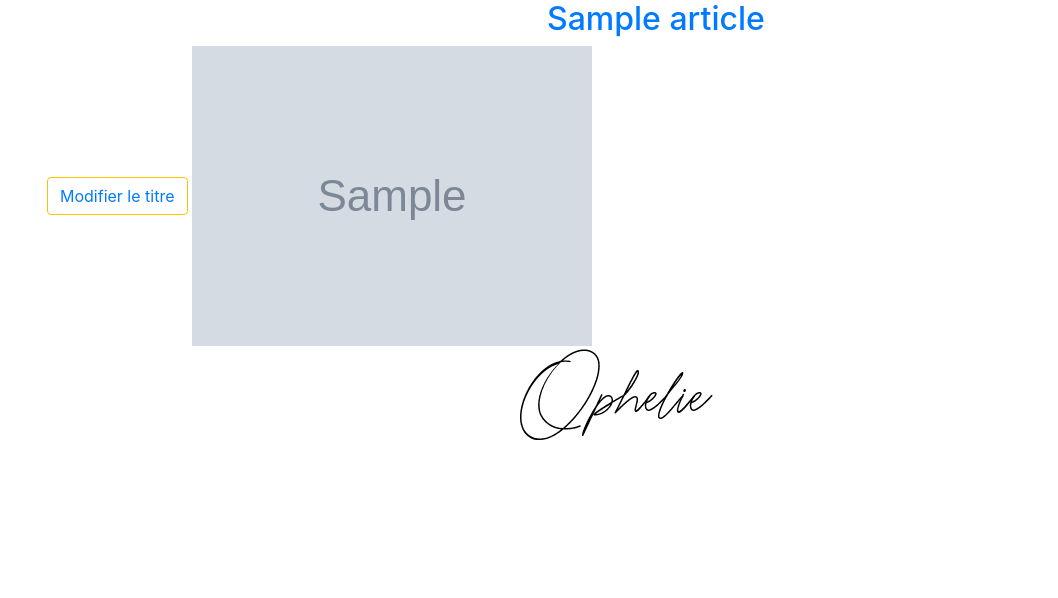
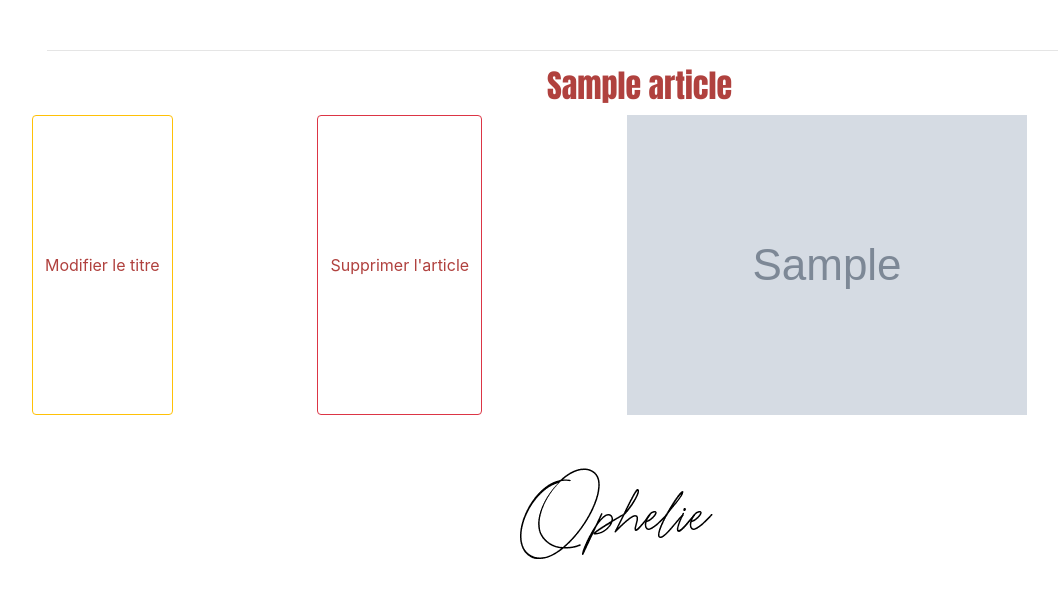
Before and after one commit to Ophelie-marot/Blog, a Symfony app: template templates/articles.html.twig in a window 1280 px wide. Shown: the part 75-673 px from the top of the page, without its empty margins (38-1096 px from the left). Run offline with Twig, Linux system fonts and the light colour scheme; the template is opened without the code that fills it: most values are stand-ins (such as "Sample title", 1, 10 or a date in 2020); grey boxes marked "Sample" are stand-in pictures; some libraries are stand-ins or nearby versions.

Commit message:
delete article

```diff
--- a/public/asset/style.css
+++ b/public/asset/style.css
@@ -6,8 +6,20 @@
 
 header{
     justify-content: space-between;
+    margin-bottom: 50px;
+
 }
+
+a{
+    transition:all 0.5s ease;
+    color: #B0413E;
+}
+
 #logo{
+    position: sticky;
+    top:0;
+    width: 100%;
+    z-index: 3000;
 
 }
 ul{
@@ -23,4 +35,8 @@ ul li{
 
 .ville{
     margin-left: 500px;
+    font-family: Impact;
 }
+footer{
+    margin-top: 50px;
+}
--- a/templates/articles.html.twig
+++ b/templates/articles.html.twig
@@ -9,13 +9,16 @@
 le lien entre ma page twig et le name de ma fonction, un lien unique qui pourras etre utilisé par n'importe qui #}
     {% for article in articles %}
 
+        <hr>
         <h2>
           <a href="{{ path('article_show',{id:article.id}) }}" class="ville">  {{ article.title }} </a>
         </h2>
     {# Je créée un bouton qui feras le lien dans mon navigateur pour modifier mon titre#}
-        <button type="button" class="btn btn-outline-warning"><a href="{{ path('update_static',{id:article.id}) }}">Modifier le titre </a></button>
-        <img src="{{ article.picture }}" alt="" class="img-fluid">
-
+        <div class="row d-flex justify-content-between">
+            <button type="button" class="btn btn-outline-warning"><a href="{{ path('update_static',{id:article.id}) }}">Modifier le titre </a></button>
+            <button type="button" class="btn btn-outline-danger"><a href="{{ path('article_delete',{id:article.id}) }}">Supprimer l'article</a></button>
+            <img src="{{ article.picture }}" alt="" class="img-fluid"> <br> <br>
+        </div>
 
     {% endfor %}
 
--- a/templates/base.html.twig
+++ b/templates/base.html.twig
@@ -10,7 +10,7 @@
     <body class="container">
         <header class="row">
             <div class="col-2">
-            <img id="logo" src="asset/ophelie.png" alt="logo" class="img-fluid">
+                <img id="logo" src="asset/ophelie.png" alt="logo" class="img-fluid">
             </div>
             <ul>
                 <li class="col-5">Mes Villes</li>
```
Also changed, not shown: src/Controller/pageController.php (+16 -0 lines), templates/article/delete_article.html.twig (added, +13 -0 lines).
